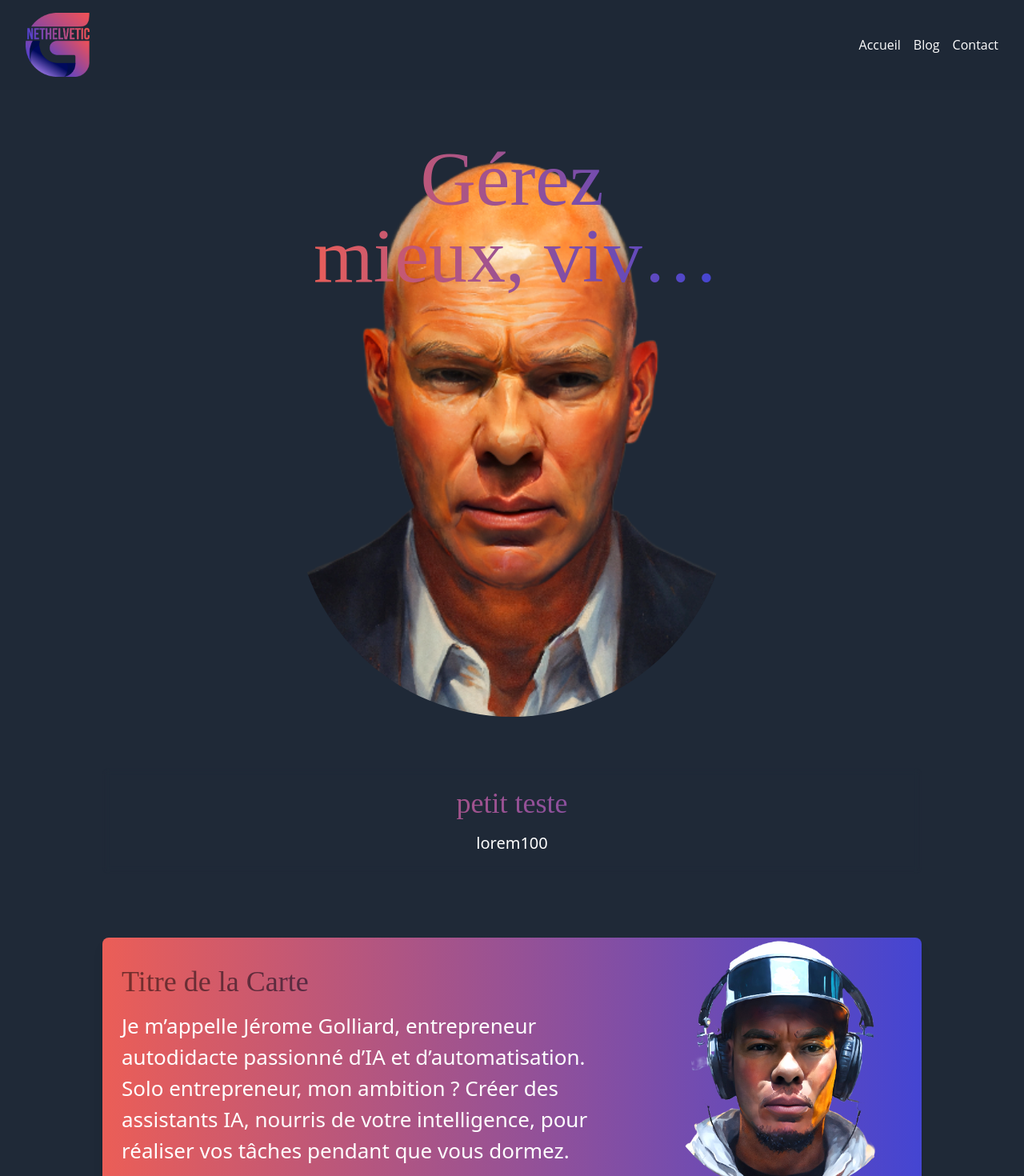
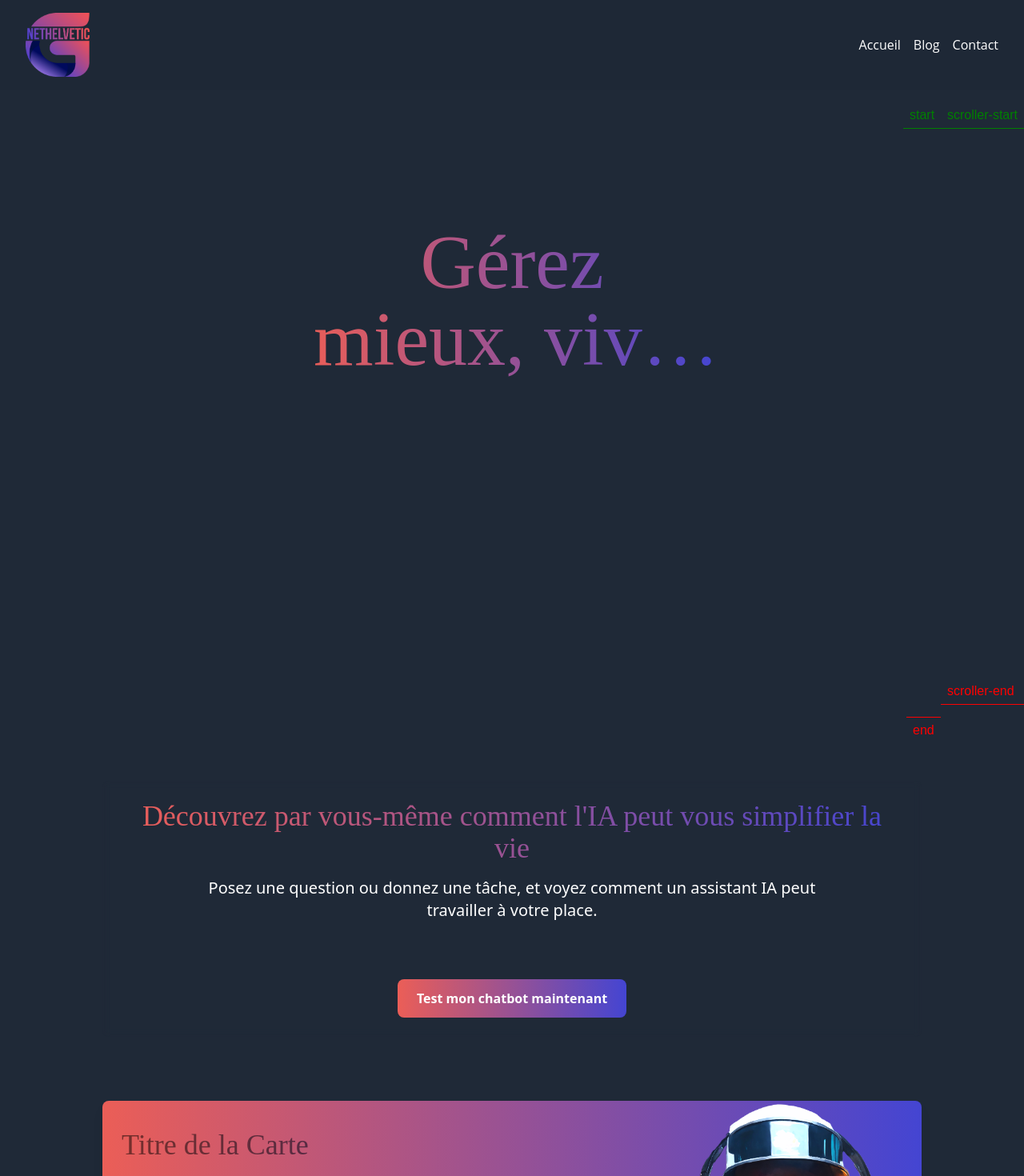
Before and after one commit to Nethelvetic/nethevetic-02-12-2024, a Next.js app: page / in a window 1280 px wide. Shown: the top 1470 px of the page at 80% size. Built offline with nearby package versions, Linux system fonts and the light colour scheme.

Commit message:
septième commit

```diff
--- /dev/null
+++ b/app/components/animation-test.js
@@ -0,0 +1,28 @@
+"use client";
+
+import React, { useEffect } from 'react';
+import { gsap } from 'gsap';
+
+const AnimationTest = () => {
+    useEffect(() => {
+        // Animation initiale : bouger le carré de gauche à droite
+        gsap.to("#box", { x: 300, duration: 2 });
+    }, []);
+
+    // Fonction pour animer au clic
+    const handleClick = () => {
+        gsap.to("#box", { y: 200, duration: 1, backgroundColor: "red" });
+    };
+
+    return (
+        <div className="flex justify-center items-center h-screen bg-gray-100">
+            <div
+                id="box"
+                className="w-20 h-20 bg-blue-500 cursor-pointer"
+                onClick={handleClick}
+            ></div>
+        </div>
+    );
+};
+
+export default AnimationTest;
--- a/app/components/card-Img-Title.js
+++ b/app/components/card-Img-Title.js
@@ -1,6 +1,37 @@
-import React from 'react';
+"use client";
+
+import React, { useEffect, useRef } from "react";
+import { gsap } from "gsap";
+import { ScrollTrigger } from "gsap/ScrollTrigger";
+
+// Enregistrement du plugin ScrollTrigger
+gsap.registerPlugin(ScrollTrigger);
 
 const CardImgTitle = ({ imageSrc, title }) => {
+  const titleRef = useRef(null);
+
+  useEffect(() => {
+    // Animation GSAP avec ScrollTrigger
+    gsap.fromTo(
+      titleRef.current,
+      { x: -300, opacity: 0 },
+      {
+        x: 0,
+        opacity: 1,
+        duration: 2,
+        ease: "power3.out",
+        scrollTrigger : {
+            trigger: titleRef.current,
+            start: "top 20%",
+            end: "bottom 110%",
+            markers : true,
+            scrub: 3,
+            pin: true
+        }
+      }
+    );
+  }, []);
+
   return (
     <div className="relative w-full bg-gray-800 flex items-center justify-center pt-16 pb-6 px-12">
       <div className="relative">
@@ -9,9 +40,12 @@ const CardImgTitle = ({ imageSrc, title }) => {
           src={imageSrc}
           alt={title}
           className="w-[18rem] h-[22rem] sm:w-[22rem] sm:h-[28rem] md:w-[22rem] md:h-[28rem] lg:w-[26rem] lg:h-[34rem] xl:w-[34rem] xl:h-[46rem] object-cover mx-auto brightness-125 rounded-full"
+          ref={titleRef}
         />
-        {/* Titre positionné en haut, limité à 2 lignes */}
-        <div className="absolute top-0 w-full flex items-center justify-center pt-4 px-4">
+        {/* Titre avec animation */}
+        <div
+          className="absolute top-10 w-full flex items-center justify-center pt-20 px-4"
+        >
           <h1 className="font-bebas text-center text-transparent bg-clip-text bg-bg-gradient text-4xl sm:text-5xl md:text-6xl lg:text-7xl xl:text-8xl line-clamp-2">
             {title}
           </h1>
--- a/app/components/card-V-Titre-text.js
+++ b/app/components/card-V-Titre-text.js
@@ -7,16 +7,19 @@ const CardVTitreTxt = ({ title, children }) => {
     <div
       className="
         flex flex-col
+        justify-center
+        w-full
         items-center
-        w-full max-w-5xl
+         text-white
+         p-6 text-center
+        max-w-5xl
         backdrop-blur-sm
         relative
         rounded-lg
         overflow-hidden ">
 
 
-      {/* Titre */}
-      <div className="flex flex-col justify-center w-full  text-white p-6 text-center">
+        {/* Titre */}
         <h1 className="
                         font-bebas
                         text-2xl
@@ -30,12 +33,21 @@ const CardVTitreTxt = ({ title, children }) => {
                         >
           {title}
         </h1>
-        <div className="text-base sm:text-lg md:text-xl text-white">
+
+
+        {/* Children */}
+        <div className="text-base sm:text-lg md:text-xl text-white sm:px-4 md:px-16 lg:px-24 mb-6 md:mb-10 lg:mb-12">
           {children}
         </div>
+
+
+        {/* Button */}
+        <button className="mt-6 px-6 py-3 bg-bg-gradient hover:bg-bg-gradient2 text-white font-bold rounded-lg">
+          Test mon chatbot maintenant
+        </button>
+
       </div>
 
-    </div>
   );
 };
 
--- a/app/page.js
+++ b/app/page.js
@@ -3,22 +3,23 @@ import CardImgTitle from './components/card-Img-Title';
 import CardHTxtImg from './components/card-H-txt-Img';
 import CardVImgTxt from './components/card-V-Img-txt';
 import CardVTitreTxt from './components/card-V-Titre-text';
+import AnimationTest from './components/animation-test';
 
 
 export default function HomePage() {
   return (
+
     <div>
-
       {/*-----------------------------1 DEBUT COMPONENT Titre */}
-      <CardImgTitle imageSrc="jeroNum21Bg.png" title="Gérez mieux, vivez mieux "/>
+      <CardImgTitle imageSrc="jeroNum311.jpg" title="Gérez mieux, vivez mieux "/>
 
 
 
       {/*-----------------------------2 DEBUT CONTENEUR A */}
       <div className="bg-gray-800  flex justify-center items-center p-4 sm:p-6 md:p-8 lg:p-10">
-        <CardVTitreTxt title="petit teste">
+        <CardVTitreTxt title="Découvrez par vous-même comment l'IA peut vous simplifier la vie">
           <p>
-            lorem100
+          Posez une question ou donnez une tâche, et voyez comment un assistant IA peut travailler à votre place.
           </p>
         </CardVTitreTxt>
       </div>
--- a/tailwind.config.js
+++ b/tailwind.config.js
@@ -27,10 +27,9 @@ module.exports = {
       },
       backgroundImage: {
         'bg-gradient': 'linear-gradient(to right, #EB5E57, #4445D2)',
+        'bg-gradient2': 'linear-gradient(to right, #000E59, #AF8FF7)',
       },
-      colors: {
-        'special-border': 'linear-gradient(to right, #EB5E57, #4445D2)', // Ajoute ici une couleur de ton choix pour la bordure
-      },
+
     },
   },
   plugins: [],
```
